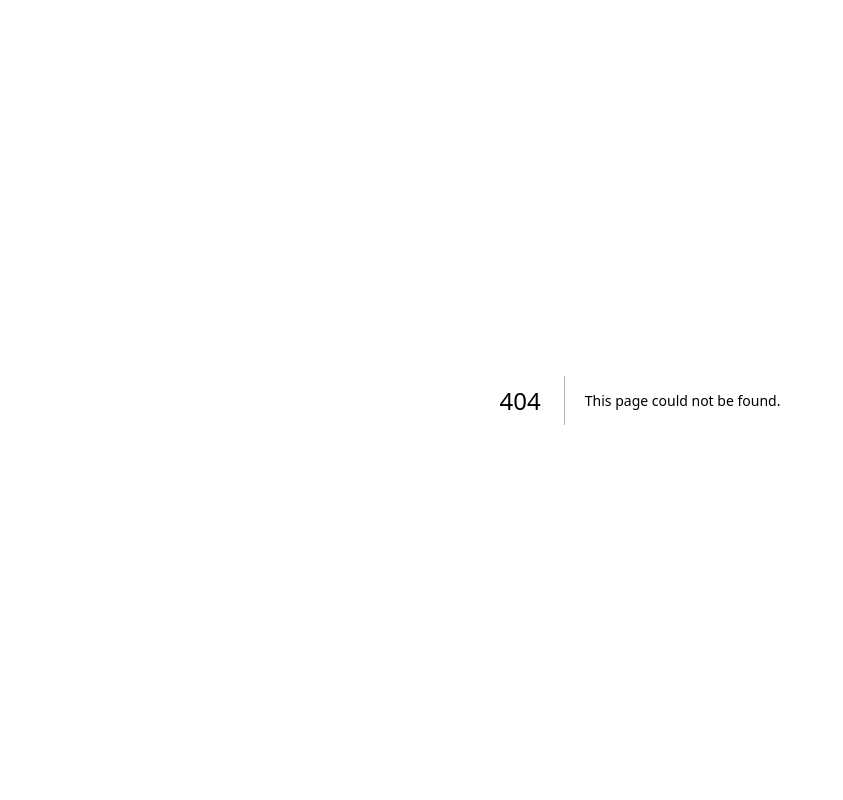
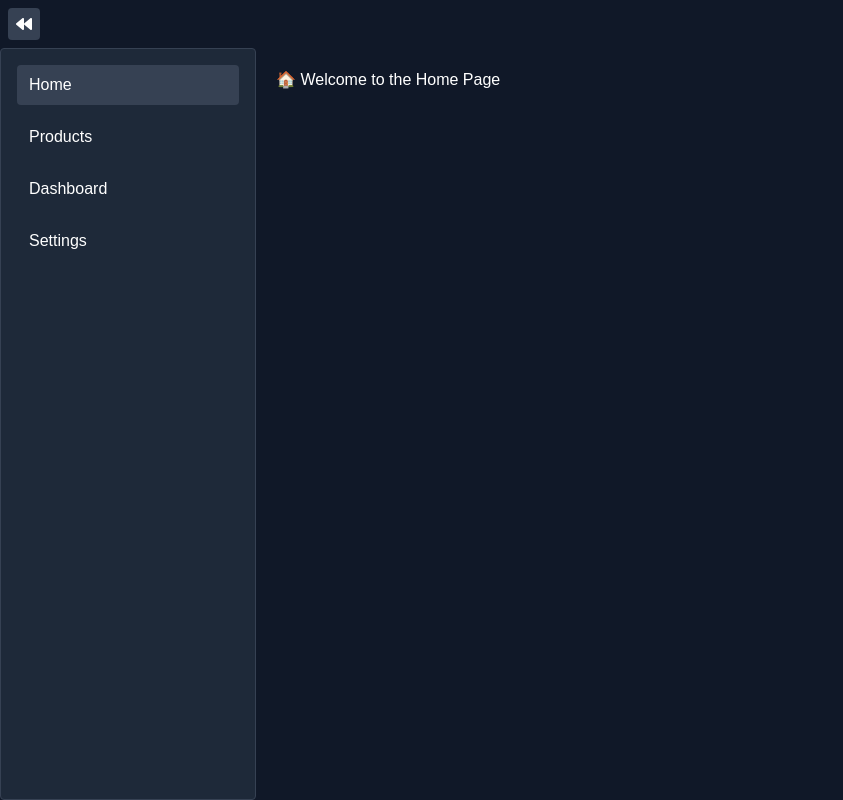
Before and after one commit to Manii753/POS-SYSTEM-NEXT, a Next.js app in the folder next-app/: page /Mangement in a window 1280 px wide. Before the commit this address had no page. Shown: the whole page, without its empty margins (0-843 px from the left). Built offline with nearby package versions, Linux system fonts and the light colour scheme.

Commit message:
Implement Management page with navigation and dynamic content rendering

```diff
--- a/next-app/app/Dashboard/page.jsx
+++ b/next-app/app/Dashboard/page.jsx
@@ -6,6 +6,7 @@ import { useRouter } from 'next/navigation';
 import { BarChart, Bar, LineChart, Line, XAxis, YAxis, CartesianGrid, Tooltip, Legend, ResponsiveContainer } from 'recharts';
 
 export default function DashboardPage() {
+
   const router = useRouter();
   const [sales, setSales] = useState([]);
   const [total, setTotal] = useState(0);
@@ -44,8 +45,6 @@ export default function DashboardPage() {
 
   return (
     <div className="p-8 text-white space-y-6">
-      <button onClick={() => router.back()} className="text-white mb-4 p-2 rounded bg-gray-700 hover:bg-gray-600"
-        ><FaBackward/></button>
 
       <h1 className="text-3xl font-bold mb-4">Dashboard</h1>
 
--- /dev/null
+++ b/next-app/app/Mangement/page.jsx
@@ -0,0 +1,85 @@
+"use client";
+import { useState } from "react";
+import { FaBackward } from "react-icons/fa";
+import { useRouter } from 'next/navigation';
+import DashboardPage from "../Dashboard/page";
+import ProductsPage from "../products/page";
+import AddProductPage from "../add-product/page";
+
+export default function Management() {
+  const [activePage, setActivePage] = useState("home");
+  const router = useRouter();
+
+
+
+  const renderContent = () => {
+    switch (activePage) {
+     case "add-product":
+        return <div className="p-5"><AddProductPage/></div>;
+     case "dashboard":
+        return <div className="p-5"><DashboardPage /></div>;
+     case "home":
+        return <div className="p-5">🏠 Welcome to the Home Page</div>;
+     case "products":
+        return <div className="p-5"><ProductsPage /></div>;
+     case "settings":
+        return <div className="p-5">⚙️ Settings Page</div>;
+    default:
+        return <div className="p-5">Select a page from the left</div>;
+    }
+  };
+
+  return (
+
+    <div className="flex flex-col h-screen bg-gray-900 text-white">
+      <button onClick={() => router.back()} className="text-white m-2 p-2 rounded w-fit h-fit bg-gray-700 hover:bg-gray-600"
+        >
+            <FaBackward/>
+      </button>
+      {/* Left Menu */}
+        <div className="flex flex-row h-full w-full">
+            <div className="w-1/5 bg-gray-800 border-1 rounded-sm border-gray-700 p-4 space-y-3">
+                <button
+                className={`block w-full text-left px-3 py-2 rounded hover:bg-gray-700 ${
+                    activePage === "home" ? "bg-gray-700" : ""
+                }`}
+                onClick={() => setActivePage("home")}
+                >
+                Home
+                </button>
+
+                <button
+                className={`block w-full text-left px-3 py-2 rounded hover:bg-gray-700 ${
+                    activePage === "products" ? "bg-gray-700" : ""
+                }`}
+                onClick={() => setActivePage("products")}
+                >
+                Products
+                </button>
+
+                <button
+                className={`block w-full text-left px-3 py-2 rounded hover:bg-gray-700 ${
+                    activePage === "sales" ? "bg-gray-700" : ""
+                }`}
+                onClick={() => setActivePage("dashboard")}
+                >
+                Dashboard
+                </button>
+
+                <button
+                className={`block w-full text-left px-3 py-2 rounded hover:bg-gray-700 ${
+                    activePage === "settings" ? "bg-gray-700" : ""
+                }`}
+                onClick={() => setActivePage("settings")}
+                >
+                Settings
+                </button>
+            </div>
+            {/* Right Content */}
+            <div className="flex-1">{renderContent()}</div>
+        </div>
+
+
+    </div>
+  );
+}
--- a/next-app/app/add-product/page.jsx
+++ b/next-app/app/add-product/page.jsx
@@ -1,12 +1,10 @@
 'use client';
 
 import { useState } from 'react';
-import { useRouter } from 'next/navigation';
 import { FaBackward, FaWrench } from 'react-icons/fa';
 import toast, { Toaster } from 'react-hot-toast';
 
-export default function AddProductPage() {
-  const router = useRouter();
+export default function AddProductPage({ onClose }) {
   const [form, setForm] = useState({
     name: '',
     sku: '',
@@ -87,17 +85,16 @@ export default function AddProductPage() {
       }
 
       toast.success('✅ Product saved successfully');
-    router.push('/');
+      onClose(); // Close drawer after save
     } else {
       toast.error('❌ Electron API not available');
     }
   };
 
-
   return (
-    <div className="p-6 text-white bg-gray-900 min-h-screen">
+    <div className="p-6 text-white bg-gray-900 h-full overflow-y-auto">
       <Toaster position="top-right" />
-      <button type="button" onClick={() => router.push('/products')}>
+      <button type="button" onClick={onClose} className="mb-4">
         <FaBackward className="hover:bg-amber-900" />
       </button>
 
--- a/next-app/app/products/page.jsx
+++ b/next-app/app/products/page.jsx
@@ -1,9 +1,13 @@
 'use client';
-import { useEffect, useState } from 'react';
+
+import { useState } from 'react';
+import AddProductPage from '../add-product/page';
+import { FaBackward } from 'react-icons/fa';
 import { useRouter } from 'next/navigation';
-import { FaBackward } from 'react-icons/fa';
+import { useEffect } from 'react';
 
 export default function ProductsPage() {
+  const [isAddOpen, setIsAddOpen] = useState(false);
   const router = useRouter();
   const [products, setProducts] = useState([]);
   const [editing, setEditing] = useState(null);
@@ -45,21 +49,17 @@ export default function ProductsPage() {
   };
 
   return (
-    <div className="flex flex-col p-6 text-white">
-      <button onClick={() => router.push('/')}>
-        <FaBackward className="hover:bg-amber-900" />
-      </button>
-
-      <div className="flex flex-row justify-between items-center mb-4">
-        <h1 className="text-3xl m-3 ml-0 text-left">Product List</h1>
-        <div>
-          <button
-            onClick={() => router.push('/add-product')}
-            className="cursor-pointer hover:bg-white hover:text-black bg-auto border-1 rounded p-2 mr-2"
-          >
-            Add Product
-          </button>
-        </div>
+    <div className="relative min-h-screen bg-gray-900 text-white overflow-hidden">
+      {/* Products List */}
+      <div className={`p-6 transition-all duration-300 ${isAddOpen ? 'opacity-50' : 'opacity-100'}`}>
+        <h1 className="text-2xl font-bold mb-4">Products</h1>
+        {/* Your product list rendering here */}
+        <button
+          onClick={() => setIsAddOpen(true)}
+          className="bg-blue-600 hover:bg-blue-800 px-4 py-2 rounded"
+        >
+          Add Product
+        </button>
       </div>
 
       <div>
@@ -77,7 +77,7 @@ export default function ProductsPage() {
           <tbody className="divide-y divide-gray-600">
             {products.map((p) =>
               editing === p.id ? (
-                <tr key={p.id} className="hover:bg-gray-700 divide-x divide-gray-50 bg-cyan-500">
+                <tr key={p.id} className=" hover:bg-gray-700 divide-x divide-gray-50 justify-center items-center bg-cyan-500">
                   <td className="p-2.5 text-left">
                     <input
                       value={formData.name}
@@ -145,12 +145,12 @@ export default function ProductsPage() {
                       onChange={(e) => setFormData({ ...formData, stock: +e.target.value })}
                     />
                   </td>
-                  <td className="flex flex-row h-30 w-70 justify-around items-center gap-2">
+                  <td className="flex flex-row justify-evenly">
 
-                    <button onClick={handleSave} className="ml-4 text-blue-950 flex-1 bg-green-500 hover:bg-green-600 p-4 rounded">
+                    <button onClick={handleSave} className=" text-blue-950  bg-green-500 hover:bg-green-600 p-4 rounded">
                       Save
                     </button>
-                    <button onClick={() => setEditing(null)} className="text-red-500  cursor-pointer flex-1 bg-amber-50 p-4 rounded ">
+                    <button onClick={() => setEditing(null)} className="text-red-500 cursor-pointer bg-amber-50 p-4 rounded ">
                       Cancel</button>
                   </td>
                 </tr>
@@ -182,6 +182,13 @@ export default function ProductsPage() {
           </tbody>
         </table>
       </div>
+      <div
+        className={`fixed top-0 right-0 h-full w-full sm:w-[500px] bg-gray-800 shadow-lg transform transition-transform duration-300 z-50 ${
+          isAddOpen ? 'translate-x-0' : 'translate-x-full'
+        }`}
+      >
+        <AddProductPage onClose={() => setIsAddOpen(false)} />
+      </div>
     </div>
   );
 }
--- a/next-app/components/UIUX/Menu/Menu.jsx
+++ b/next-app/components/UIUX/Menu/Menu.jsx
@@ -1,6 +1,8 @@
+import { useRouter } from 'next/navigation';
 import React from 'react'
 
 const Menu = ({closeMenu,isMenuActive}) => {
+    const router = useRouter();
   return (
         <>
           {/* Overlay (dark + blur + click block) */}
@@ -22,8 +24,14 @@ const Menu = ({closeMenu,isMenuActive}) => {
               <button onClick={closeMenu} className="text-white text-2xl">×</button>
             </div>
             <div className="p-4 text-white">
-              <p>This is the side menu.</p>
-              <p>You can put settings, tools, etc., here.</p>
+                <ul className="space-y-2">
+                    <li onClick={()=> router.push('/Mangement')} className="hover:bg-gray-700 p-2 rounded cursor-pointer">Management</li>
+                    <li onClick={()=>router.push('/products')} className="hover:bg-gray-700 p-2 rounded cursor-pointer">Products</li>
+                    <li className="hover:bg-gray-700 p-2 rounded cursor-pointer">Sales</li>
+                    <li className="hover:bg-gray-700 p-2 rounded cursor-pointer">Reports</li>
+                    <li className="hover:bg-gray-700 p-2 rounded cursor-pointer">Settings</li>
+                </ul>
+
             </div>
           </div>
         </>
--- a/next-app/components/UIUX/RightBar/RightBar.jsx
+++ b/next-app/components/UIUX/RightBar/RightBar.jsx
@@ -72,9 +72,9 @@ export default function RightBar({ onPaymentClick ,items }) {
               </button>
             ))}
             <button
-              onClick={() => router.push('/Dashboard')}
+
               className="flex-1 border border-gray-300 text-white py-3 rounded hover:bg-gray-700">
-              DashBoard
+              btn
             </button>
           </div>
 
@@ -93,8 +93,8 @@ export default function RightBar({ onPaymentClick ,items }) {
           <div className="flex justify-between gap-2 h-16">
             <button className="flex-1 border border-gray-300 text-white py-3 rounded hover:bg-gray-700">Btn 9</button>
             <button
-              onClick={() => router.push('/products')}
-              className="flex-1 border border-gray-300 text-white py-3 rounded hover:bg-gray-700">Products</button>
+
+              className="flex-1 border border-gray-300 text-white py-3 rounded hover:bg-gray-700">Btn 10</button>
             <button className="flex-1 border border-gray-300 text-white py-3 rounded hover:bg-gray-700">Btn 11</button>
             <button
               onClick={openMenu}
```
Lines whose indentation alone changed are shown as unchanged.
